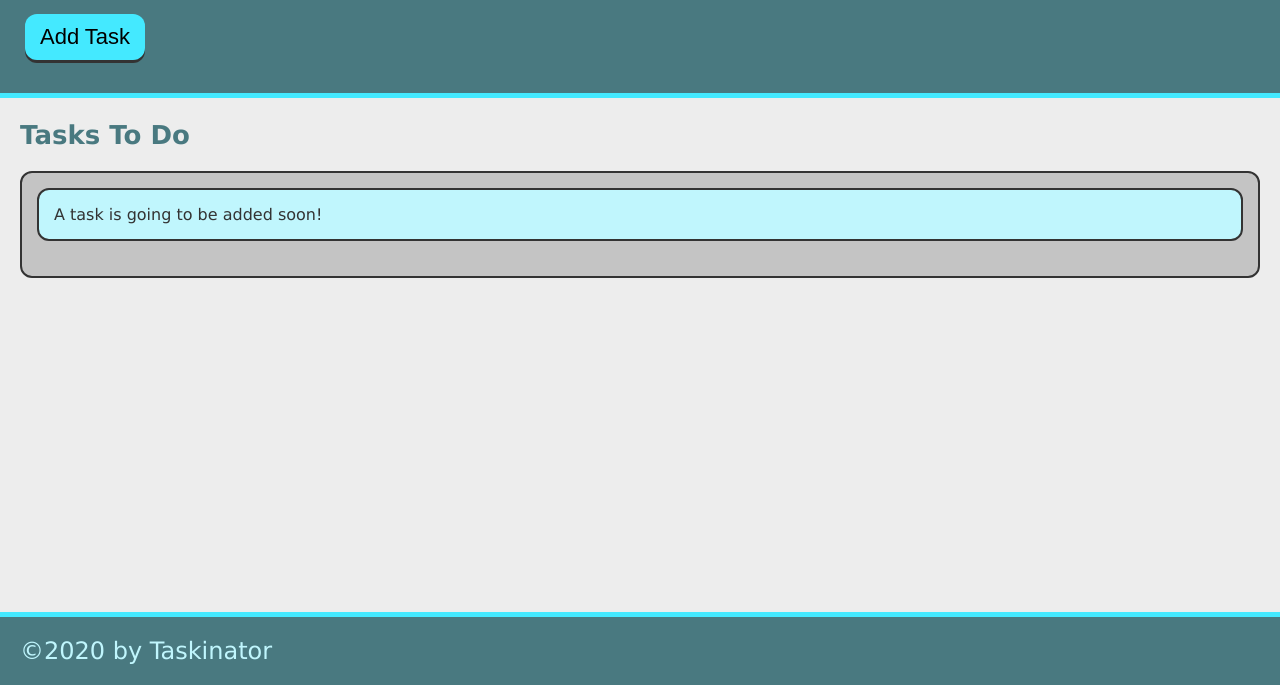
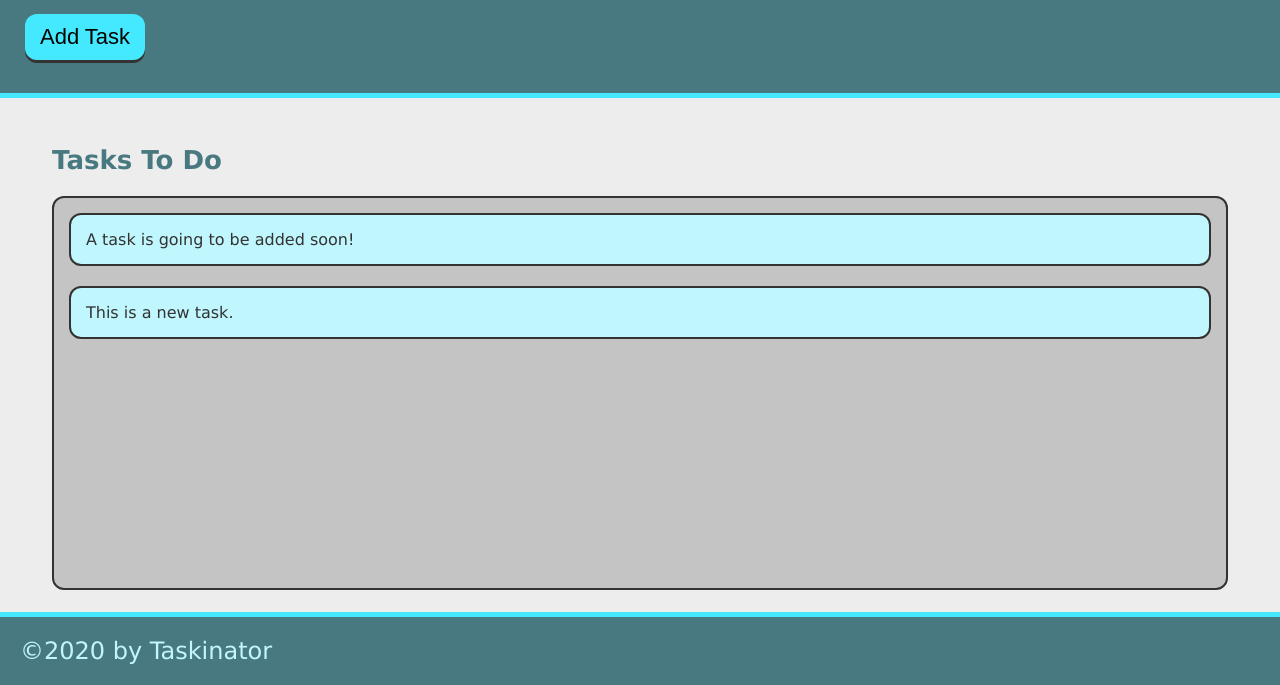
Before and after one commit to rsaad86/Taskinator, a plain HTML site: page index.html in a window 1280 px wide. Both pictures are taken after a click on the button "Add Task". Shown: the part 115-800 px from the top of the page. Drawn offline with Linux system fonts and the light colour scheme.

Commit message:
add ability to add task

```diff
--- a/assets/js/script.js
+++ b/assets/js/script.js
@@ -0,0 +1,11 @@
+var buttonEl = document.querySelector("#save-task");
+var tasksToDoEl = document.querySelector("#tasks-to-do");
+
+var createTaskHandler = function () {
+  var listItemEl = document.createElement("li");
+  listItemEl.className = "task-item";
+  listItemEl.textContent = "This is a new task.";
+  tasksToDoEl.appendChild(listItemEl);
+};
+
+buttonEl.addEventListener("click", createTaskHandler);
--- a/index.html
+++ b/index.html
@@ -12,15 +12,17 @@
     <header>
       <h1 class="page-title">Taskinator</h1>
       <p>Click the button below to add a new task!</p>
-      <button class="btn">Add Task</button>
+      <button class="btn" id="save-task">Add Task</button>
     </header>
 
-    <section class="task-list-wrapper">
-      <h2 class="list-title">Tasks To Do</h2>
-      <ul class="task-list">
-        <li class="task-item">A task is going to be added soon!</li>
-      </ul>
-    </section>
+    <main class="page-content">
+      <section class="task-list-wrapper">
+        <h2 class="list-title">Tasks To Do</h2>
+        <ul class="task-list" id="tasks-to-do">
+          <li class="task-item">A task is going to be added soon!</li>
+        </ul>
+      </section>
+    </main>
 
     <footer>&copy;2020 by Taskinator</footer>
     <script src="./assets/js/script.js"></script>
```
